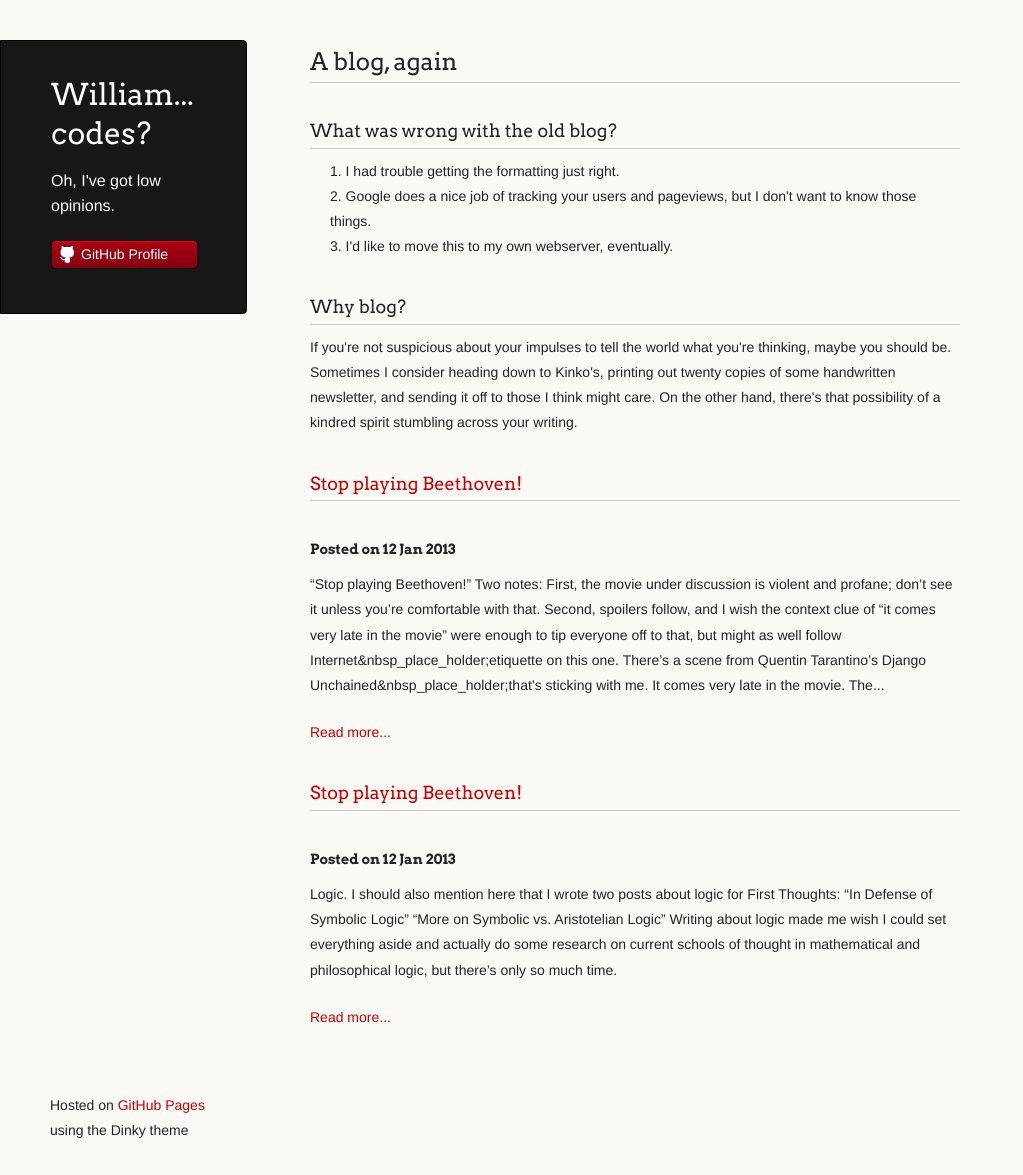
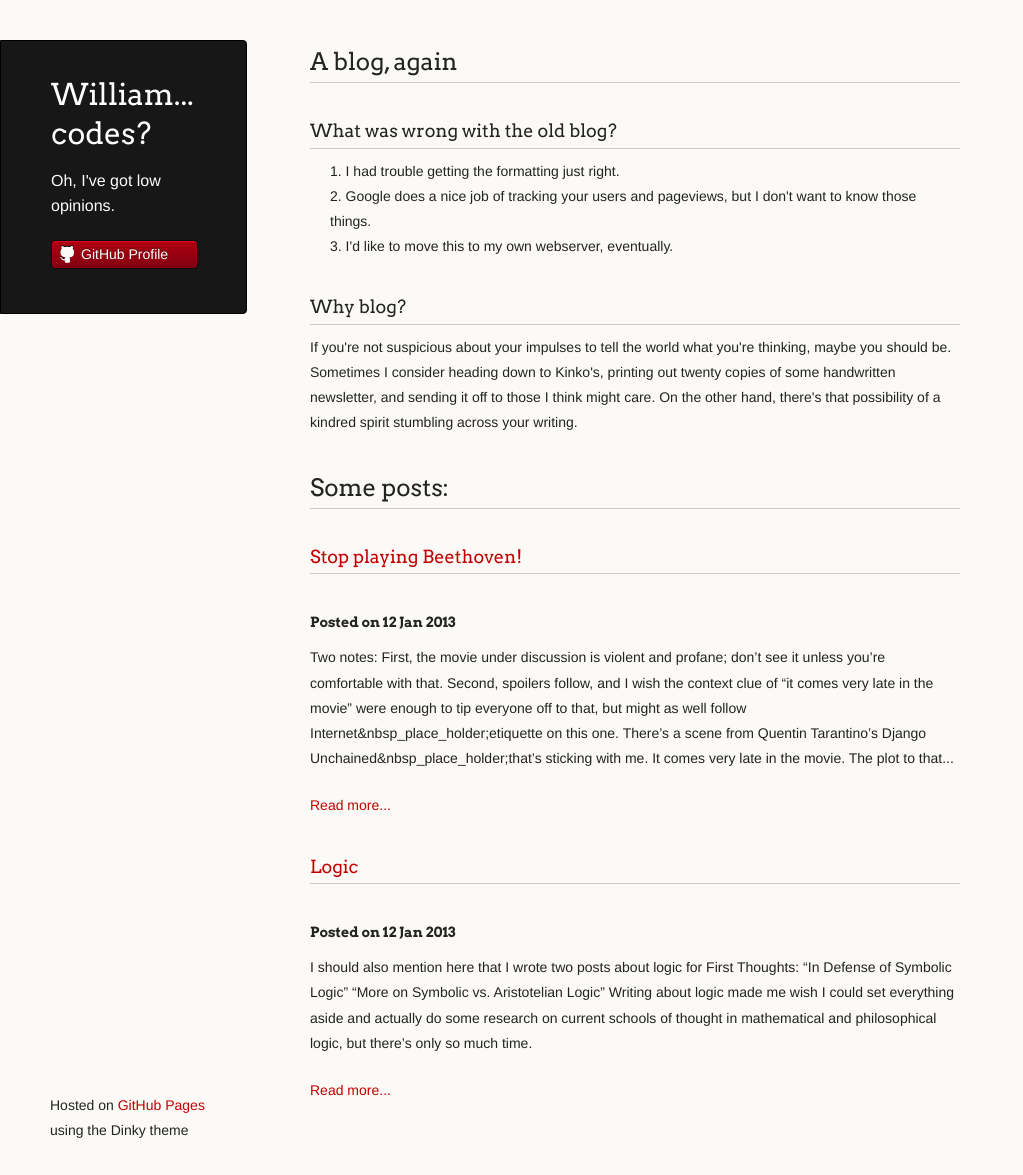
Before and after one commit to williamrandolph/williamrandolph.github.com, a Jekyll site: the page built from index.html, in a window 1280 px wide and 1175 px high. Shown: the whole window, without its empty margins (0-1023 px from the left). Built offline with Jekyll 4.4.1, drawn with Linux system fonts in a browser that asks for light colours; Markdown is read by kramdown in place of the engine named in the settings.

Commit message:
Fixed formatting on test posts.

```diff
--- a/_posts/2013-01-12-test1.md
+++ b/_posts/2013-01-12-test1.md
@@ -1,10 +1,8 @@
 ---
 layout: post
-title: "Stop playing Beethoven!"
-description: post on Django Unchained
+title: Logic
+description: post on logic
 ---
-###  Logic.
-
 I should also mention here that I wrote two posts about logic for First
 Thoughts:
 
--- a/_posts/2013-01-12-test2.md
+++ b/_posts/2013-01-12-test2.md
@@ -3,10 +3,6 @@ layout: post
 title: "Stop playing Beethoven!"
 description: post on Django Unchained
 ---
-
-###  "Stop playing Beethoven!"
-
-
 _Two notes: First, the movie under discussion is violent and profane; don't
 see it unless you're comfortable with that. Second, **spoilers follow**, and I
 wish the context clue of "it comes very late in the movie" were enough to tip
--- a/index.html
+++ b/index.html
@@ -15,6 +15,8 @@ description: GitHub Blog
 
 <p>If you're not suspicious about your impulses to tell the world what you're thinking, maybe you should be. Sometimes I consider heading down to Kinko's, printing out twenty copies of some handwritten newsletter, and sending it off to those I think might care. On the other hand, there's that possibility of a kindred spirit stumbling across your writing.</p>
 
+<h2>Some posts:</h2>
+
 {% assign posts = site.posts %}
 {% assign listing_limit = 3 %}
 {% include post-listing.html %}
```
